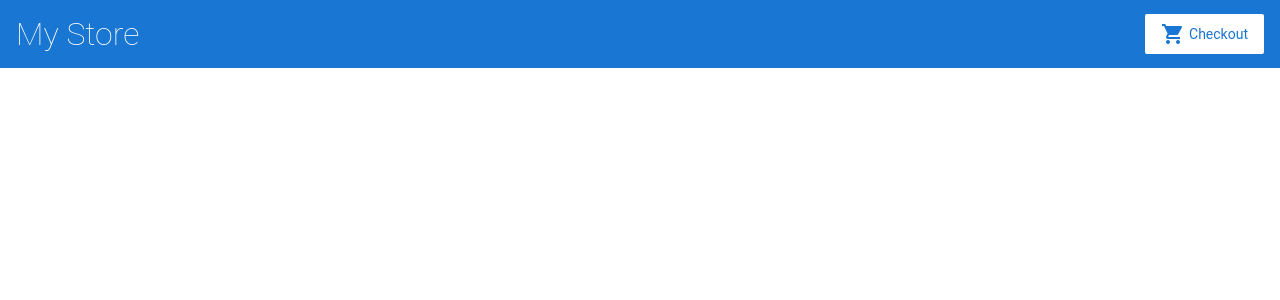
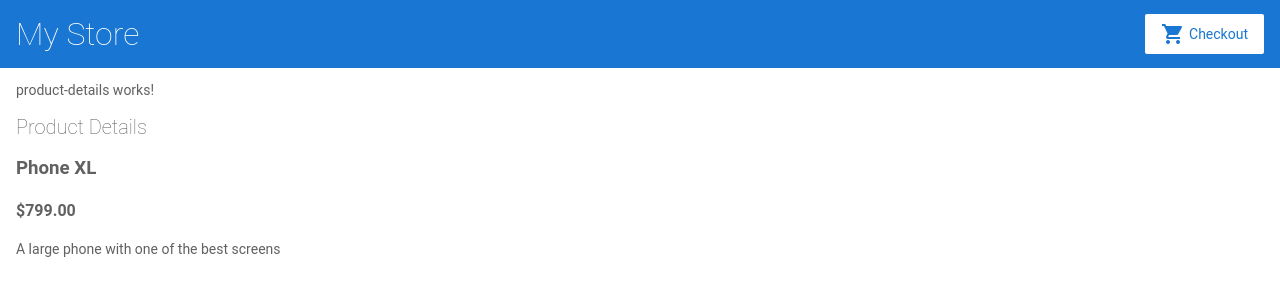
Before and after one commit to AleeCF/Angularprueba, an Angular app: page /products/1 in a window 1280 px wide. Before the commit this address led to /. Shown: the top 300 px of the page. Built offline with nearby package versions, Linux system fonts and the light colour scheme.

Commit message:
2 files modified, 4 added

```diff
--- a/src/app/app.module.ts
+++ b/src/app/app.module.ts
@@ -7,19 +7,22 @@
 import { TopBarComponent } from './top-bar/top-bar.component';
 import { ProductListComponent } from './product-list/product-list.component';
 import { ProductAlertsComponent } from './product-alerts/product-alerts.component';
+import { ProductDetailsComponent } from './product-details/product-details.component';
 @NgModule({
   imports: [
     BrowserModule,
     ReactiveFormsModule,
     RouterModule.forRoot([
       { path: '', component: ProductListComponent },
+      { path: 'products/:productId', component: ProductDetailsComponent },
     ])
   ],
   declarations: [
     AppComponent,
     TopBarComponent,
     ProductListComponent,
-    ProductAlertsComponent
+    ProductAlertsComponent,
+    ProductDetailsComponent,
   ],
   bootstrap: [
     AppComponent
--- /dev/null
+++ b/src/app/product-details/product-details.component.html
@@ -0,0 +1,8 @@
+<p>product-details works!</p>
+<h2>Product Details</h2>
+
+<div *ngIf="product">
+  <h3>{{ product.name }}</h3>
+  <h4>{{ product.price | currency }}</h4>
+  <p>{{ product.description }}</p>
+</div>
--- /dev/null
+++ b/src/app/product-details/product-details.component.ts
@@ -0,0 +1,24 @@
+import { Component, OnInit } from '@angular/core';
+import { ActivatedRoute } from '@angular/router';
+
+import { Product, products } from '../products';
+
+@Component({
+  selector: 'app-product-details',
+  templateUrl: './product-details.component.html',
+  styleUrls: ['./product-details.component.css']
+})
+export class ProductDetailsComponent implements OnInit {
+
+  product: Product | undefined;
+
+  constructor(private route: ActivatedRoute) { }
+  ngOnInit() {
+    // First get the product id from the current route.
+    const routeParams = this.route.snapshot.paramMap;
+    const productIdFromRoute = Number(routeParams.get('productId'));
+
+    // Find the product that correspond with the id provided in route.
+    this.product = products.find(product => product.id === productIdFromRoute);
+  }
+}
--- a/src/app/product-list/product-list.component.html
+++ b/src/app/product-list/product-list.component.html
@@ -1,12 +1,13 @@
 <h2>Products</h2>
 
 <div *ngFor="let product of products">
-
-  <h3>
-    <a [title]="product.name + ' details'">
-      {{ product.name }}
-    </a>
-  </h3>
+<h3>
+<a
+  [title]="product.name + ' details'"
+  [routerLink]="['/products', product.id]">
+  {{ product.name }}
+</a>
+</h3>
 
   <p *ngIf="product.description">
     Description: {{ product.description }}
```
Also changed, not shown: src/app/product-details/product-details.component.css (added), 1 other file (tests, documents, lock files or other folders).
